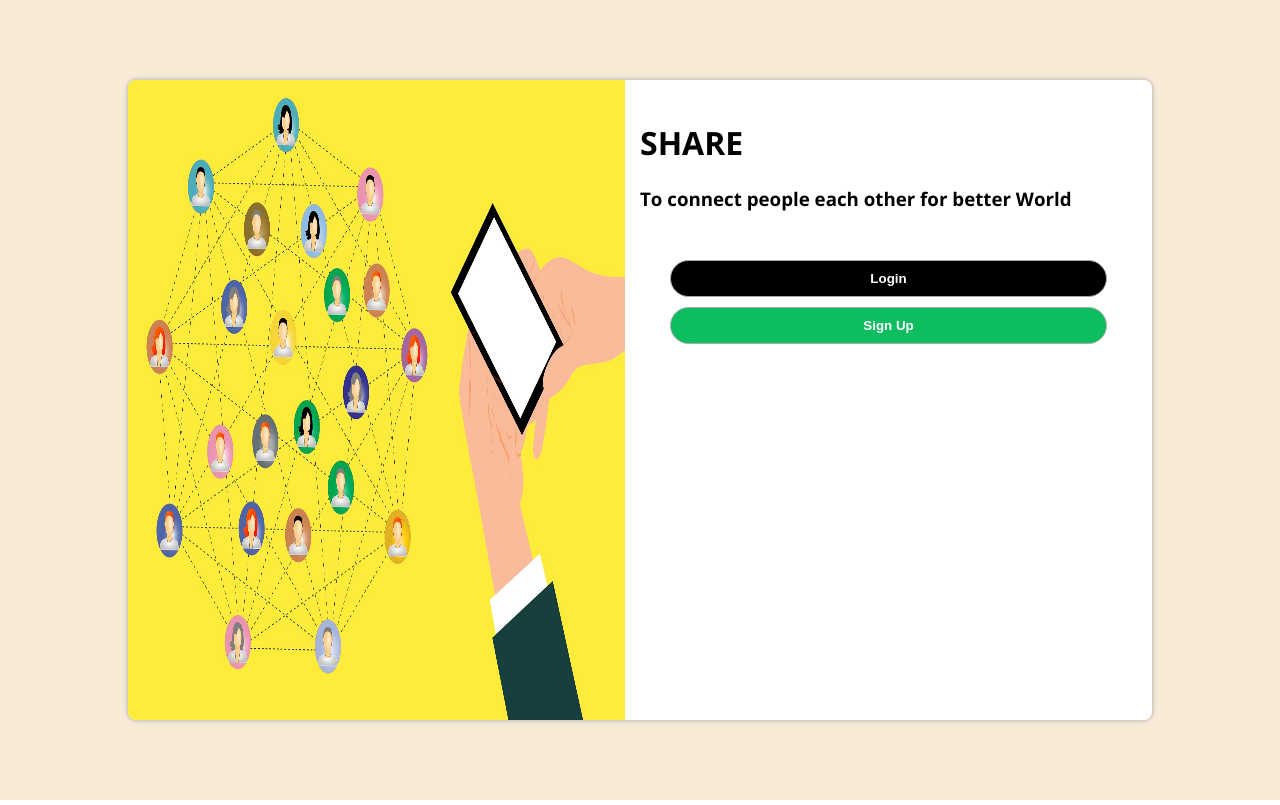
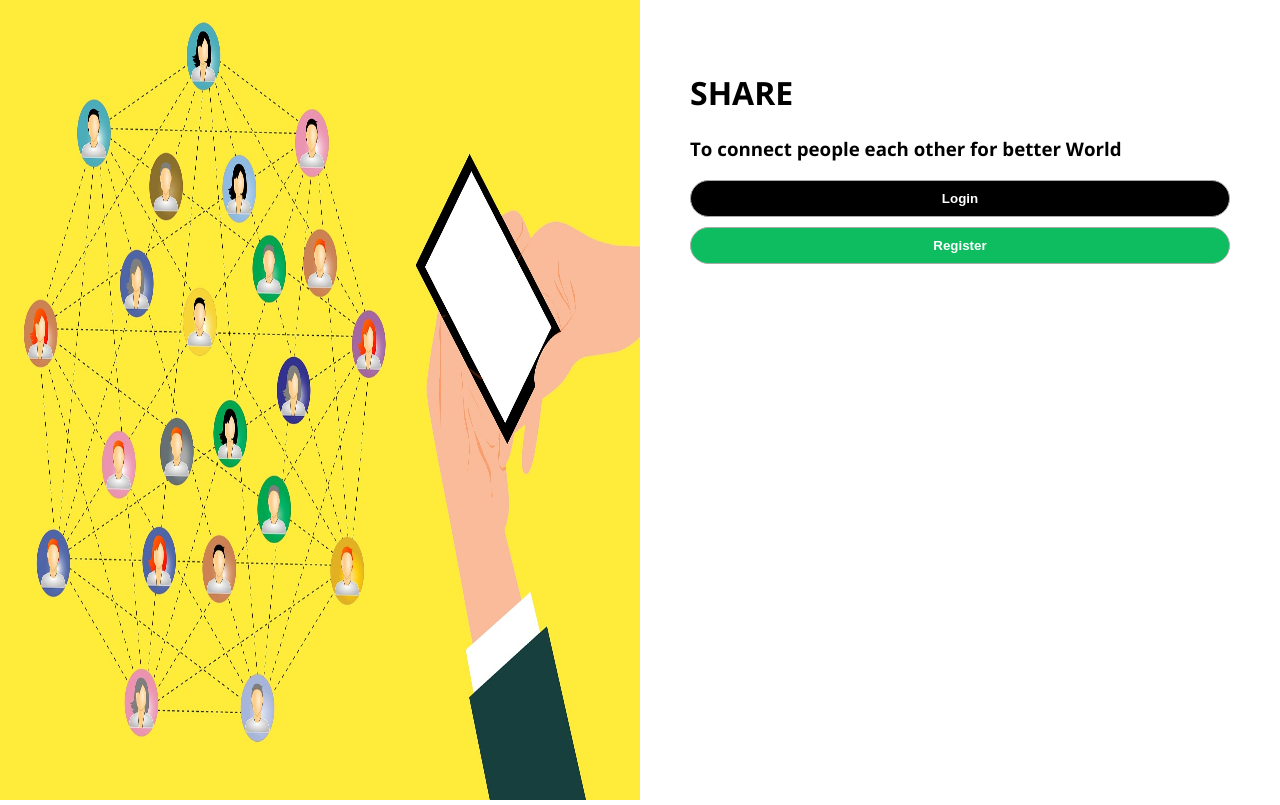
Before and after one commit to erdem-muhammed/Final-Project, a Vue app in the folder frontend/: page / in a window 1280 px wide. Built offline with nearby package versions, Linux system fonts and the light colour scheme.

Commit message:
.box added

```diff
--- a/frontend/src/App.vue
+++ b/frontend/src/App.vue
@@ -5,12 +5,14 @@
         <img src="./assets/logo.jpg" alt="">
       </div>
       <div id="homepage">
+        <div class="box">
         <h1>SHARE</h1>
         <h3>To connect people each other for better World</h3>
               <div id="nav">
                 <button><router-link to="/login">Login</router-link></button>
-                <button><router-link to="/signUp">Sign Up</router-link></button>
+                <button><router-link to="/signUp">Register</router-link></button>
               </div>
+        </div>
       </div>
     </div>
     <router-view/>
@@ -22,7 +24,7 @@
 #app {
   font-family: 'Open Sans', sans-serif;
   height: 100vh;
-  background-color: #f7ead7;
+  background-color: #e2d7c5;
   display: flex;
   justify-content: center;
   align-items: center;
@@ -32,34 +34,33 @@ body {
 }
 #app .container
 {
-  height: 80vh;
-  width: 80vw;
+  height: 100%;
+  width: 100%;
   background-color: white;
-  border-radius: 8px;
-  box-shadow: 0px 0px 5px 0px rgb(143 143 143 / 75%);
   display: flex;
 }
 #logoImg
 {
   width: 50%;
+  height: 100%;
 }
 #logoImg img
 {
   width: 100%;
-  border-top-left-radius: 8px;
-  border-bottom-left-radius: 8px;
   height: 100%;
 }
 #homepage
 {
-  padding: 20px 15px 20px 15px;
   width: 50%;
+  height: 100%;
 }
-
+#homepage .box
+{
+  padding: 50px;
+}
 #nav {
   display: flex;
   flex-direction: column;
-  padding: 30px;
 }
 #nav button
 {
```
